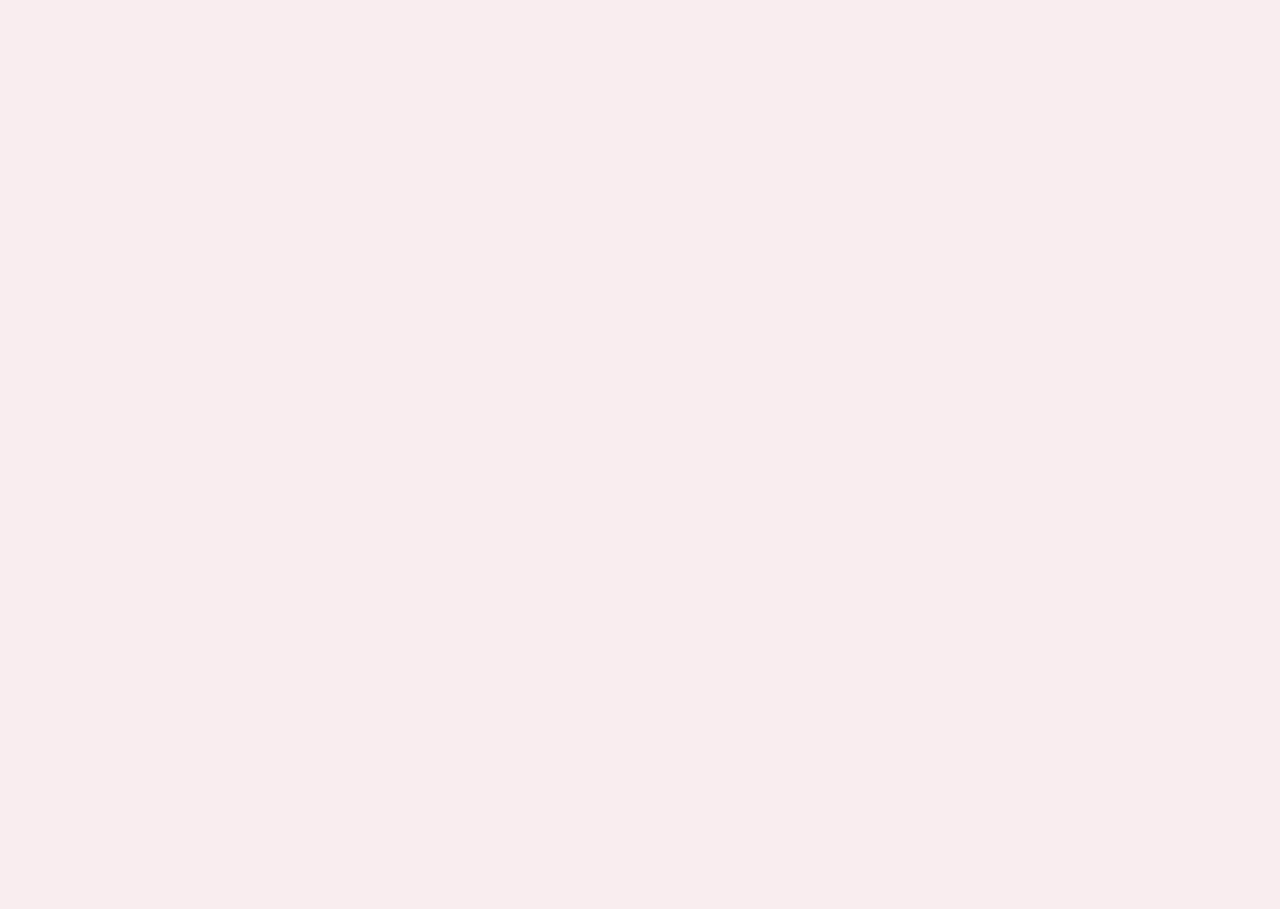
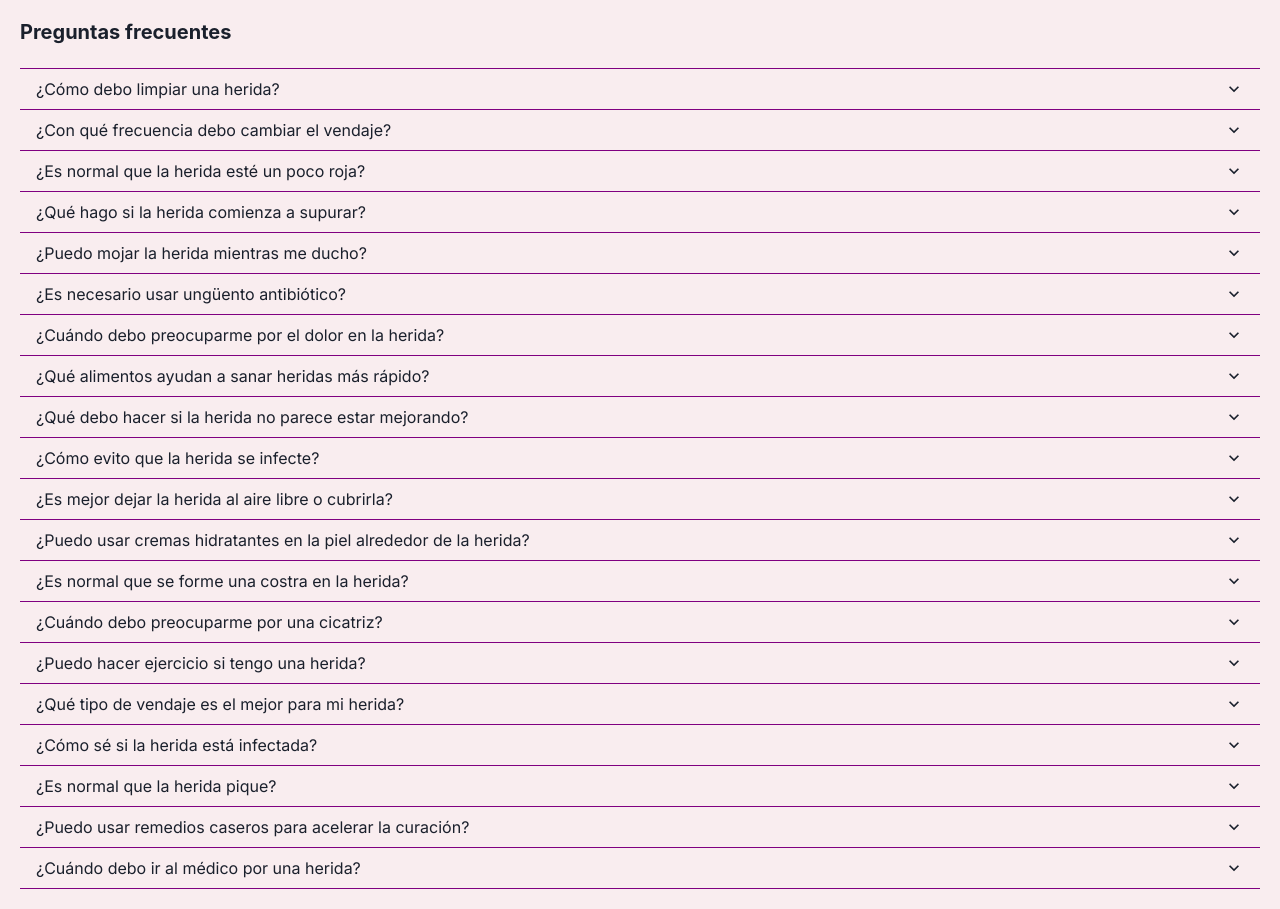
Before and after one commit to Edilianny99/woundcare-202515, a Next.js app in the folder client/: page /faq in a window 1280 px wide. Before the commit this address had no page. Before the commit the page ends 800 px from the top, so only its background shows below. Built offline with nearby package versions, Linux system fonts and the light colour scheme.

Commit message:
feat: add faq page

```diff
--- a/client/src/app/(visitor)/login/page.tsx
+++ b/client/src/app/(visitor)/login/page.tsx
@@ -166,6 +166,7 @@ function Login() {
 				</InputGroup>
 				<Box display="flex" gap={1}>
 					<Checkbox
+						borderColor={"#805ad5"}
 						colorScheme="purple"
 						onChange={() => setAcceptTerms(!acceptTerms)}
 					></Checkbox>
--- /dev/null
+++ b/client/src/app/faq/page.tsx
@@ -0,0 +1,48 @@
+"use client";
+import {
+	Accordion,
+	AccordionButton,
+	AccordionIcon,
+	AccordionItem,
+	AccordionPanel,
+	Box,
+	Heading,
+} from "@chakra-ui/react";
+import { faq } from "./questions";
+
+function myPage() {
+	return (
+		<Box as="main" width="100vw" minHeight="100vh" padding={5}>
+			<Box
+				as="article"
+				fontSize={15}
+				display="flex"
+				flexDirection="column"
+				gap={6}
+			>
+				<Heading as="h1" fontSize={"1.25rem"}>
+					Preguntas frecuentes
+				</Heading>
+				<Accordion allowMultiple>
+					{faq.map((item, index) => (
+						<AccordionItem key={index} borderColor={"purple"}>
+							<h2>
+								<AccordionButton>
+									<Box as="span" flex="1" textAlign="left" fontSize={"1rem"}>
+										{item.question}
+									</Box>
+									<AccordionIcon />
+								</AccordionButton>
+							</h2>
+							<AccordionPanel pb={4} fontSize={"0.75rem"}>
+								{item.answer}
+							</AccordionPanel>
+						</AccordionItem>
+					))}
+				</Accordion>
+			</Box>
+		</Box>
+	);
+}
+
+export default myPage;
--- /dev/null
+++ b/client/src/app/faq/questions.ts
@@ -0,0 +1,131 @@
+// TODO: Preguntar si las palabras clave tienes algún uso
+// Palabras claves:
+// Limpiar herida
+// Cambiar vendaje
+// Enrojecimiento en la herida
+// Supuración herida
+// Mojar herida
+// Ungüento antibiótico
+// Dolor en la herida
+// Alimentos sanar
+// No mejora herida
+// Evitar infección
+// Cubrir herida
+// Cremas hidratantes
+// Costra herida
+// Cicatriz
+// Realizar ejercicio
+// Tipo de vendaje
+// Infección herida
+// Picores herida
+// Remedios caseros
+// Ir a la médico herida
+
+export const faq: FrecuentQuestion[] = [
+	{
+		question: "¿Cómo debo limpiar una herida?",
+		answer:
+			"Lava la herida con agua y jabón suave. Evita el uso de alcohol o peróxido de hidrógeno, ya que pueden dañar el tejido sano. Después, sécala suavemente con una toalla limpia.",
+	},
+	{
+		question: "¿Con qué frecuencia debo cambiar el vendaje?",
+		answer:
+			"Cambia el vendaje al menos una vez al día o cuando se moje o ensucie. Mantener la herida limpia y seca es clave para una curación rápida.",
+	},
+	{
+		question: "¿Es normal que la herida esté un poco roja?",
+		answer:
+			"Un poco de enrojecimiento alrededor de la herida es normal durante los primeros días, ya que indica que tu cuerpo está trabajando para sanar. Sin embargo, si la rojez se extiende o se acompaña de dolor, consulta a tu médico.",
+	},
+	{
+		question: "¿Qué hago si la herida comienza a supurar?",
+		answer:
+			"Si la herida está supurando un líquido claro, es parte del proceso normal de curación. Sin embargo, si el líquido es amarillo, verde o tiene mal olor, podría ser una infección. Consulta a un profesional de salud.",
+	},
+	{
+		question: "¿Puedo mojar la herida mientras me ducho?",
+		answer:
+			"Sí, puedes mojar la herida, pero es mejor evitar sumergirla en agua. Sécala bien después de la ducha y asegúrate de aplicar un vendaje limpio y seco.",
+	},
+	{
+		question: "¿Es necesario usar ungüento antibiótico?",
+		answer:
+			"Los ungüentos antibióticos pueden ayudar a prevenir infecciones y mantener la herida húmeda para una mejor curación. Úsalo según las indicaciones de tu médico.",
+	},
+	{
+		question: "¿Cuándo debo preocuparme por el dolor en la herida?",
+		answer:
+			"Es normal sentir un poco de dolor en la herida, especialmente en los primeros días. Si el dolor empeora, se vuelve intenso o no mejora con analgésicos, consulta a tu médico.",
+	},
+	{
+		question: "¿Qué alimentos ayudan a sanar heridas más rápido?",
+		answer:
+			"Consumir proteínas (como carne, pescado, huevos), frutas ricas en vitamina C (naranjas, fresas) y alimentos con zinc (nueces, semillas) puede ayudar a que tu cuerpo se recupere más rápido.",
+	},
+	{
+		question: "¿Qué debo hacer si la herida no parece estar mejorando?",
+		answer:
+			"Si después de varios días la herida no mejora o incluso empeora, es importante consultar a un médico para evaluar si hay complicaciones.",
+	},
+	{
+		question: "¿Cómo evito que la herida se infecte?",
+		answer:
+			"Mantén la herida limpia y seca, cambia el vendaje regularmente y evita tocarla con las manos sucias. Sigue las recomendaciones de tu médico.",
+	},
+	{
+		question: "¿Es mejor dejar la herida al aire libre o cubrirla?",
+		answer:
+			"Cubrir la herida ayuda a mantenerla limpia y húmeda, lo que promueve una curación más rápida y evita infecciones. Solo déjala al aire si tu médico lo recomienda.",
+	},
+	{
+		question:
+			"¿Puedo usar cremas hidratantes en la piel alrededor de la herida?",
+		answer:
+			"Sí, puedes aplicar crema hidratante alrededor de la herida para evitar que la piel se seque. Sin embargo, evita que la crema entre en contacto directo con la herida abierta a menos que lo indique tu médico.",
+	},
+	{
+		question: "¿Es normal que se forme una costra en la herida?",
+		answer:
+			"Sí, la formación de una costra es parte del proceso de curación. Sin embargo, es importante no arrancarla, ya que podría retrasar la cicatrización.",
+	},
+	{
+		question: "¿Cuándo debo preocuparme por una cicatriz?",
+		answer:
+			"La mayoría de las cicatrices se desvanecen con el tiempo. Si la cicatriz es muy grande o dolorosa, o si parece que se está formando un queloide, consulta a tu médico.",
+	},
+	{
+		question: "¿Puedo hacer ejercicio si tengo una herida?",
+		answer:
+			"Depende de la gravedad y ubicación de la herida. Consulta a tu médico antes de reanudar actividades físicas intensas, ya que el movimiento excesivo puede retrasar la curación.",
+	},
+	{
+		question: "¿Qué tipo de vendaje es el mejor para mi herida?",
+		answer:
+			"El tipo de vendaje depende del tamaño, ubicación y tipo de herida. En general, usa un vendaje que mantenga la herida húmeda pero permita que respire. Pregunta a tu médico para una recomendación específica.",
+	},
+	{
+		question: "¿Cómo sé si la herida está infectada?",
+		answer:
+			"Signos de infección incluyen enrojecimiento que se extiende, hinchazón, pus, fiebre y un aumento en el dolor. Si notas alguno de estos síntomas, consulta a un profesional de salud.",
+	},
+	{
+		question: "¿Es normal que la herida pique?",
+		answer:
+			"Sí, una leve picazón es una señal común de que la herida está sanando. Evita rascarte, ya que esto podría causar daño y retrasar la curación.",
+	},
+	{
+		question: "¿Puedo usar remedios caseros para acelerar la curación?",
+		answer:
+			"Algunos remedios caseros como miel o aloe vera pueden ser útiles, pero siempre es mejor consultar a tu médico antes de usarlos para asegurarte de que son seguros y efectivos para tu tipo de herida.",
+	},
+	{
+		question: "¿Cuándo debo ir al médico por una herida?",
+		answer:
+			"Debes ir al médico si la herida es profunda, no deja de sangrar, muestra signos de infección, no mejora después de unos días o si no estás seguro de cómo manejarla adecuadamente.",
+	},
+];
+
+interface FrecuentQuestion {
+	question: string;
+	answer: string;
+}
--- a/client/src/app/page.tsx
+++ b/client/src/app/page.tsx
@@ -23,7 +23,7 @@ export default function Home() {
 		} else {
 			router.push("/login");
 		}
-  }, []);
+	}, [auth.authState, auth.role, roleRouter, router]);
 
 	return (
 		<Box as={"main"} width={"100vw"} height={"100vh"} position={"relative"}>
```
Also changed, not shown: 1 other file (tests, documents, lock files or other folders). Lines whose indentation alone changed are shown as unchanged.
